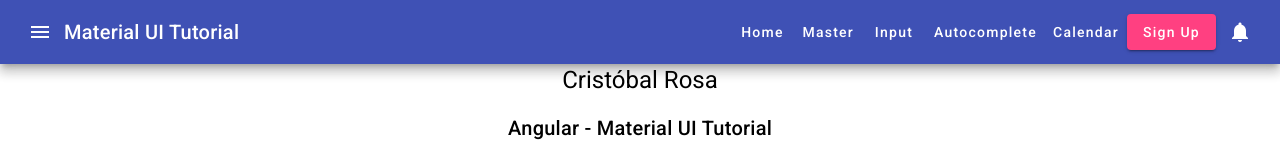
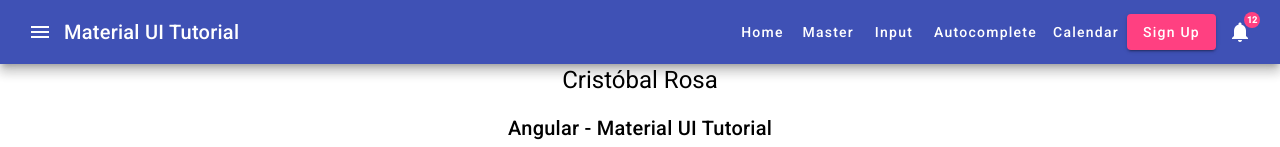
Before and after one commit to jcaido/angularmaterial, an Angular app: page /home in a window 1280 px wide. Shown: the top 147 px of the page. Built offline with nearby package versions, Linux system fonts and the light colour scheme.

Commit message:
use badge in navbar component

```diff
--- a/src/app/component/menubar/menubar.component.html
+++ b/src/app/component/menubar/menubar.component.html
@@ -33,7 +33,7 @@
   <button routerLink="autocomplete" mat-button>Autocomplete</button>
   <button routerLink="calendar" mat-button>Calendar</button>
   <button mat-raised-button color="accent">Sign Up</button>
-  <button mat-icon-button>
-    <mat-icon>notifications</mat-icon>
+  <button mat-icon-button (click)="badgeVisibility()">
+    <mat-icon matBadge="12" matBadgeSize="small" matBadgeColor="accent" [matBadgeHidden]="badVisible">notifications</mat-icon>
   </button>
 </mat-toolbar>
--- a/src/app/component/menubar/menubar.component.ts
+++ b/src/app/component/menubar/menubar.component.ts
@@ -7,4 +7,9 @@
 })
 export class MenubarComponent {
 
+  badVisible: boolean = false;
+
+  badgeVisibility() {
+    this.badVisible = !this.badVisible;
+  }
 }
```
